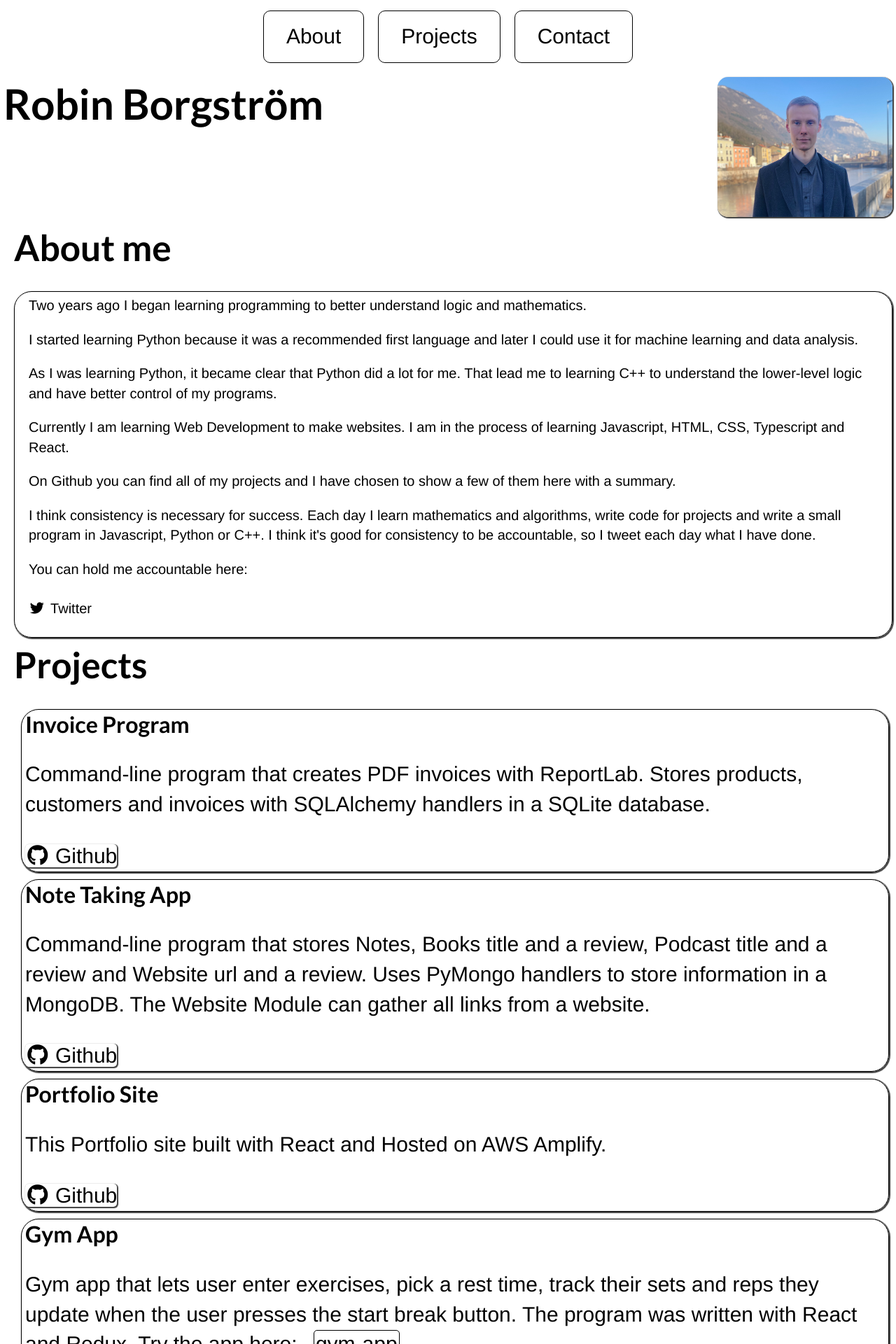
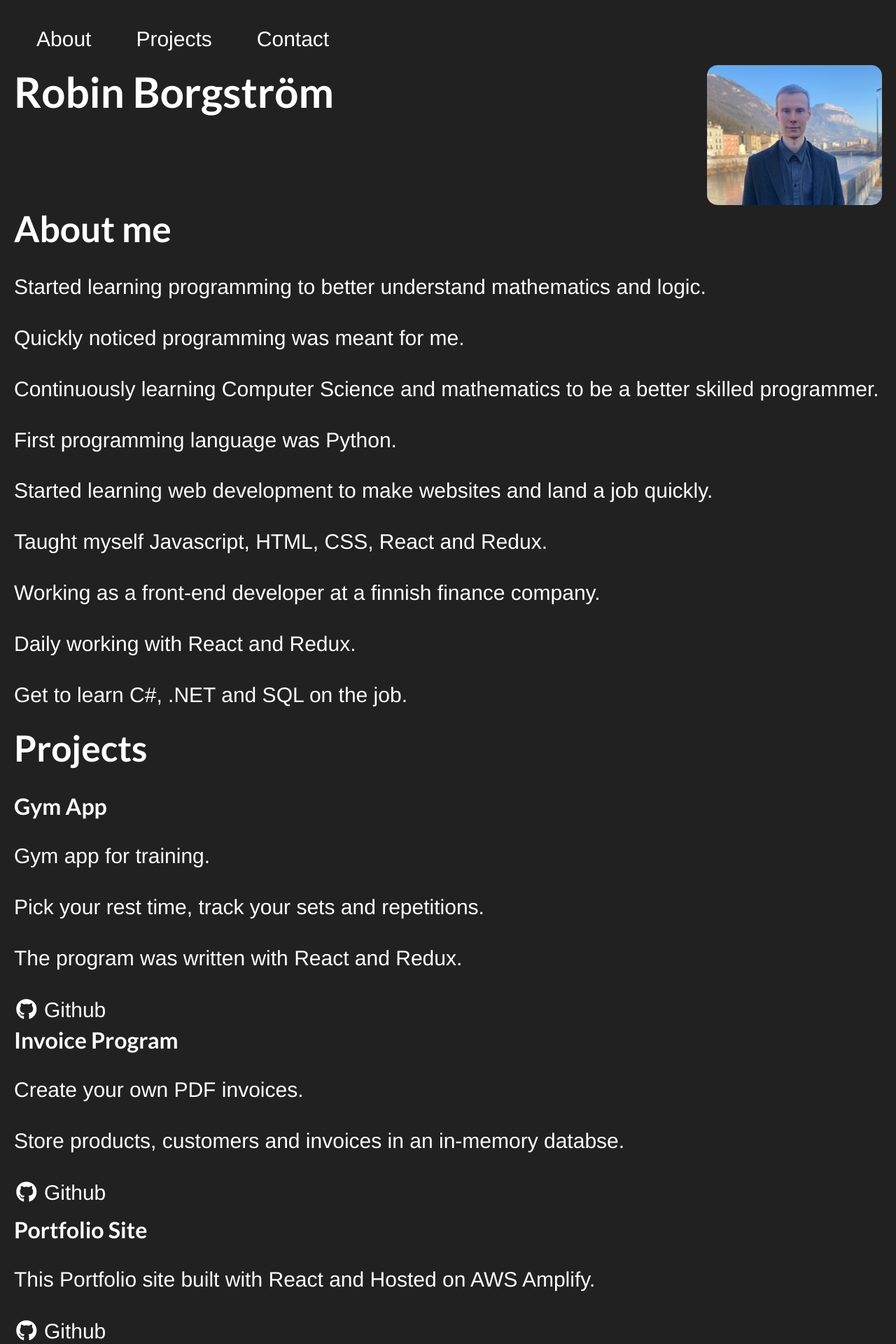
Before and after one commit to Robinborg/portfolio-react, a React (Create React App) app: page / in a window 1280 px wide. Shown: the top 1920 px of the page at 70% size. Built offline with nearby package versions, Linux system fonts and the light colour scheme.

Commit message:
design and content change for website

```diff
--- a/src/About.js
+++ b/src/About.js
@@ -19,19 +19,33 @@ const About = () => {
 		  <div className="about-me" id="aboutId">
 			<h2>About me</h2>
 			<div className="about-box">
-				<p>Two years ago I began learning programming to better understand logic and mathematics.</p>
-				<p>I started learning Python because it was a recommended first language and later I could use it for machine learning and data analysis.</p>
-				<p>As I was learning Python,  it became clear that Python did a lot for me. That lead me to learning C++ to understand the lower-level logic and have better control of my programs.</p>
-				<p>Currently I am learning Web Development to make websites. I am in the process of learning Javascript, HTML, CSS, Typescript and React.</p>
-				<p>On Github you can find all of my projects and I have chosen to show a few of them here with a summary.</p>
-				<p> I think consistency is necessary for success. Each day I learn mathematics and algorithms, write code for projects and write a small program in Javascript, Python or C++. I think it's good for consistency to be accountable, so I tweet each day what I have done. </p>
 				<p>
-					You can hold me accountable here:
+					Started learning programming to better understand mathematics and logic.
 				</p>
-				<a href="https://twitter.com/RobinBorgstr_m">
-					<i className="twitter icon">
-					</i>
-						Twitter</a>
+					<p>
+						Quickly noticed programming was meant for me.
+					</p>
+				<p>
+					Continuously learning Computer Science and mathematics to be a better skilled programmer.
+				</p>
+				<p>
+					First programming language was Python.
+				</p>
+				<p>
+					Started learning web development to make websites and land a job quickly.
+				</p>
+			<p>
+				Taught myself Javascript, HTML, CSS, React and Redux.
+			</p>
+				<p>
+					Working as a front-end developer at a finnish finance company.
+				</p>
+				<p>
+          Daily working with React and Redux.
+				</p>
+				<p>
+					Get to learn C#, .NET and SQL on the job.
+				</p>
 			</div>
 		</div>
 	</div>
--- a/src/Projects.js
+++ b/src/Projects.js
@@ -5,10 +5,32 @@ const Projects = () => {
 	return (
 		<div className="main-project" id="projectsId">
 		  <h2>Projects</h2>
+				<div className="single-project">
+				<h4>Gym App</h4>
+					<p>
+					  Gym app for training.
+					</p>
+					<p>
+					  Pick your rest time, track your sets and repetitions.
+					</p>
+					<p>
+						The program was written with React and Redux.
+					</p>
+					<a
+				    href="https://github.com/robinborg/gym-app"
+				  	className="box-link">
+						<i className="github icon"></i>Github
+					</a>
+				</div>
 			<div className="all-projects">
 				<div className="single-project">
 				<h4>Invoice Program</h4>
-					<p>Command-line program that creates PDF invoices with ReportLab. Stores products, customers and invoices with SQLAlchemy handlers in a SQLite database.</p>
+					<p>
+						Create your own PDF invoices.
+					</p>
+					<p>
+					  Store products, customers and invoices in an in-memory databse.
+					</p>
 					<a
 					  href="https://github.com/robinborg/invoice_program"
 						className="box-link">
@@ -16,34 +38,13 @@ const Projects = () => {
 					</a>
 				</div>
 				<div className="single-project">
-				<h4>Note Taking App</h4>
-					<p>Command-line program that stores Notes, Books title and a review, Podcast title and a review and Website url and a review. Uses PyMongo handlers to store information in a MongoDB. The Website Module can gather all links from a website.</p>
-					<a
-						className="box-link"
-					href="https://github.com/robinborg/note_taking_app">
-						<i className="github icon"></i>Github
-					</a>
-				</div>
-				<div className="single-project">
 				<h4>Portfolio Site</h4>
-					<p>This Portfolio site built with React and Hosted on AWS Amplify.</p>
+					<p>
+					  This Portfolio site built with React and Hosted on AWS Amplify.
+					</p>
 					<a
 						className="box-link"
 					  href="https://github.com/robinborg/portfolio-react">
-						<i className="github icon"></i>Github
-					</a>
-				</div>
-				<div className="single-project">
-				<h4>Gym App</h4>
-					<p>Gym app that lets user enter exercises, pick a rest time, track their sets and reps they update when the user presses the start break button. The program was written with React and Redux. Try the app here: &ensp;
-					<a
-						className="gym-app"
-						href="https://robinborg.github.io/gym-app/">gym-app</a>
-					</p>
-					<br/>
-					<a
-				    href="https://github.com/robinborg/gym-app"
-				  	className="box-link">
 						<i className="github icon"></i>Github
 					</a>
 				</div>
--- a/src/index.css
+++ b/src/index.css
@@ -1,22 +1,19 @@
 html, body{
 	margin: 0;
 	padding: 0;
-	background-color: white;
-	color: black;
+	background-color: #212121;
+	color: white;
 	font-family: helvetica, Arial, Times New Roman;
 	font-size: 30px;
 }
 .center-all {
 	display: flex;
-	align-items: center;
-	justify-content: center;
 	flex-direction: column;
+	justify-content: space-around;
+	padding: 20px;
 }
 .box-own {
-	padding: 5px;
 	display: flex;
-	flex-direction: row;
-	justify-content: space-around;
 }
 @media only screen and (max-width: 600px) {
   .box-own {
@@ -24,75 +21,55 @@ html, body{
   }
 }
 .about-me {
-	padding: 5px;
-	padding-left: 20px;
 }
 .about-box {
-	border: 1px solid black;
-	font-size: 20px;
-	color: black;
-	border-radius: 25px;
-	box-shadow: 1px 1px 1px 1px #404040;
-	padding: 5px;
-	padding-left: 20px;
+	font-size: 30px;
+	color: white;
 	padding-bottom: 20px;
+	height: 100%;
 }
 .main-project {
-	padding-left: 20px;
 }
 .all-projects{
 	display: flex;
 	flex-direction: column;
 	justify-content: space-evenly;
 	gap: 10px 20px;
-	margin: 10px;
 }
 .gym-app {
-	border: 1px solid black;
 	border-radius: 5px;
-	padding: 2px;
 }
 .single-project {
 	border-radius: 25px;
-	border: 1px solid black;
-	color: black;
-	box-shadow: 1px 1px 1px 1px #404040;
+	color: white;
 	height: 100%;
-	padding-left: 5px;
 }
 .all-contacts {
 	min-height: 100%;
-	background-color: black;
-	padding: 5px;
-	padding-left: 20px;
+	background-color: white;
 }
 .box-link {
 	border-radius: 5px;
 	border:  1px transparent #D8DEE9;
-	box-shadow: 1px 1px 1px 1px #404040;
 }
 .linkify {
 	border-radius: 10px;
-	border: 1px solid black;
 	padding: 15px 32px;
 	text-align: center;
 	text-decoration: none;
 	display: inline-block;
 	cursor: pointer;
-	color: black;
-	margin: 10px;
+	color: white;
 }
 .profile-setup {
 	display: flex;
 	flex-direction: row;
 	justify-content: space-between;
-	padding: 5px;
 }
 .profile-picture {
   width: 250px;
   height: 200px;
   border-radius: 15px;
-	box-shadow: 1px 1px 1px 1px #404040;
 }
 @media only screen and (max-width: 535px) {
   .profile-picture {
@@ -100,14 +77,14 @@ html, body{
   }
 }
 a:link {
-	color: black;
+	color: white;
 }
 a:visited {
-	color: black;
+	color: white;
 }
 a:hover {
-	background-color: black;
-	color: white;
+	background-color: white;
+	color: black;
 	text-decoration: none;
 }
 a:active {
```
